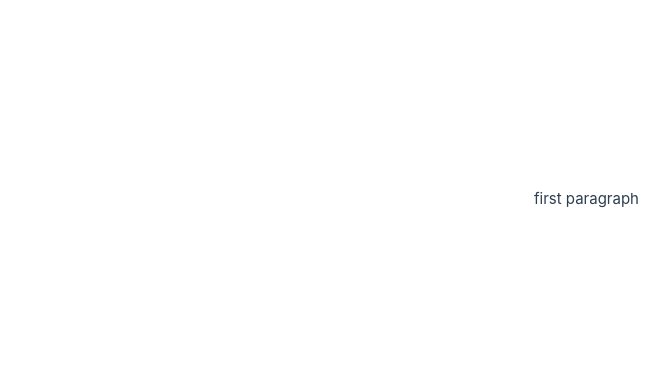
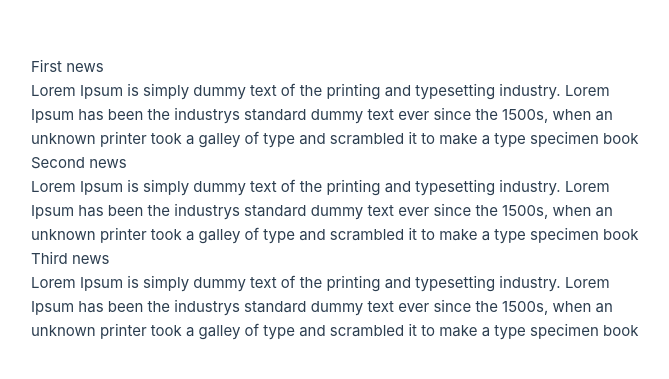
Before and after one commit to patryk-olti/MarketVue, a Vue app in the folder vue-project/: page / in a window 1280 px wide. Shown: the part 201-580 px from the top of the page, without its empty margins (1-670 px from the left). Built offline with nearby package versions, Linux system fonts and the light colour scheme.

Commit message:
created loop for display news and props for each element

```diff
--- a/vue-project/src/news/NewsList.vue
+++ b/vue-project/src/news/NewsList.vue
@@ -1,6 +1,6 @@
 <template>
-    <div>
-        <NewsPost />
+    <div v-for="item in list" :key="item.id">
+        <NewsPost :title="item.title" :text="item.text" />
     </div>
 </template>
 
--- a/vue-project/src/news/NewsPost.vue
+++ b/vue-project/src/news/NewsPost.vue
@@ -1,11 +1,28 @@
 <template>
     <div>
-        first paragraph
+        {{ title }}
     </div>
+    <div>
+        {{ text }}
+    </div>
+
 </template>
 
 <script>
 export default{
-    name: 'NewsPost'
+    name: 'NewsPost',
+    props: {
+        title: {
+            type: String,
+            required: true,
+            default: 'Empty Title'
+        },
+        text: {
+            type: String,
+            required: true,
+            default: 'Empty Text'
+        }
+    }
+
 }
 </script>
```
